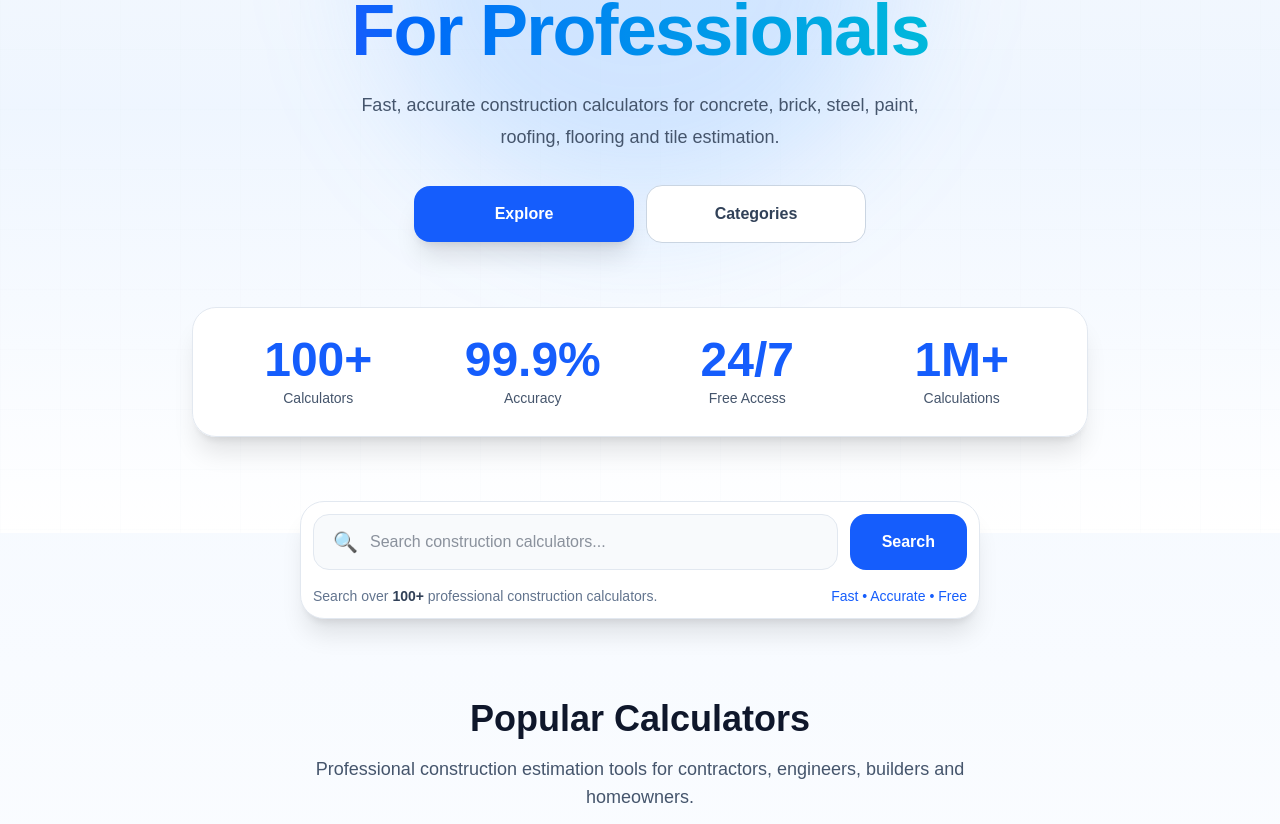
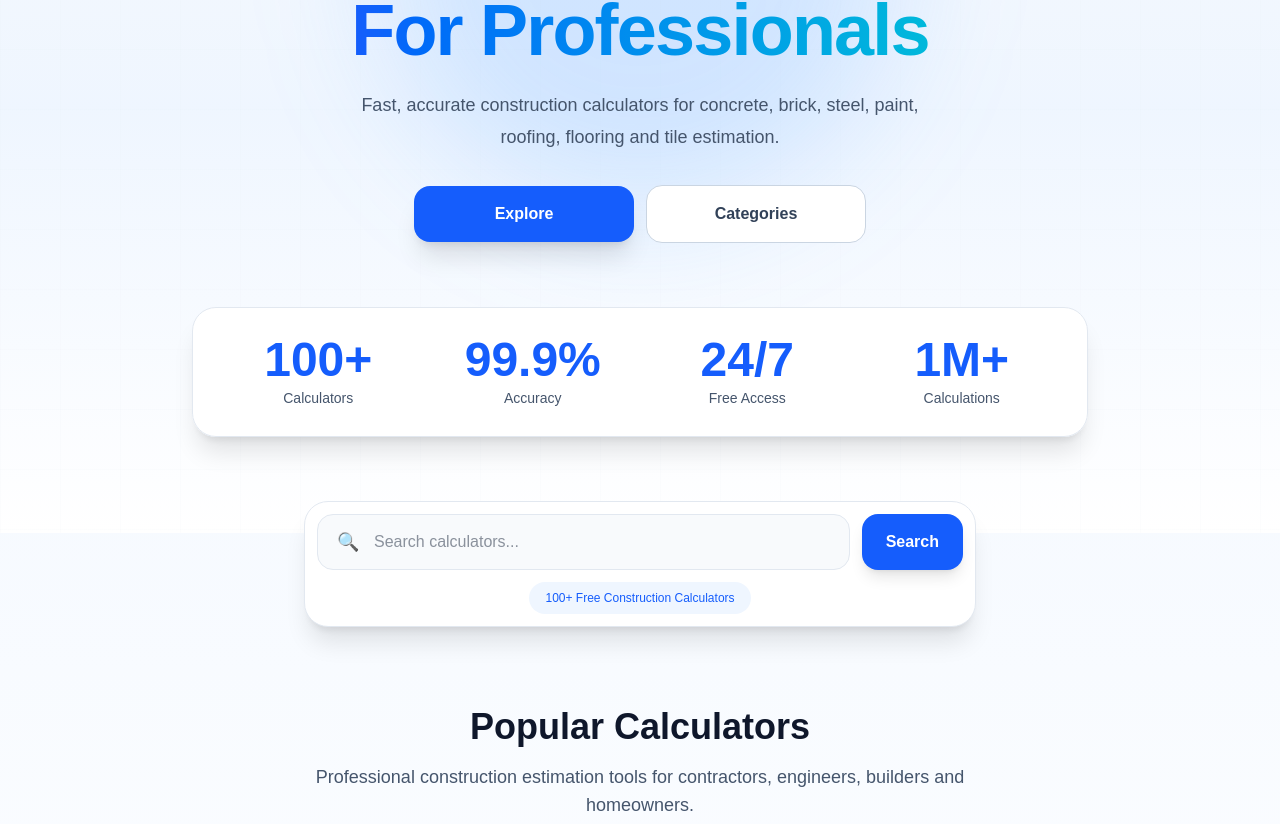
Before and after one commit to km7max-cmd/cornerspan, a Next.js app: page / in a window 1280 px wide. Shown: the part 376-1200 px from the top of the page. Built offline with nearby package versions, Linux system fonts and the light colour scheme.

Commit message:
Refactor SearchBar component layout and styles

```diff
--- a/components/SearchBar.tsx
+++ b/components/SearchBar.tsx
@@ -6,15 +6,16 @@ export default function SearchBar() {
   const [query, setQuery] = useState("");
 
   return (
-    <section className="relative mx-auto w-full max-w-5xl px-5">
+    <section className="mx-auto -mt-4 w-full max-w-5xl px-5 sm:px-6">
 
       <div className="rounded-3xl border border-slate-200 bg-white p-3 shadow-xl">
 
-        <div className="flex flex-col gap-3 md:flex-row">
+        <div className="flex items-center gap-3">
 
+          {/* Search Input */}
           <div className="relative flex-1">
 
-            <span className="absolute left-5 top-1/2 -translate-y-1/2 text-xl text-slate-400">
+            <span className="absolute left-5 top-1/2 -translate-y-1/2 text-lg">
               🔍
             </span>
 
@@ -22,26 +23,24 @@ export default function SearchBar() {
               type="text"
               value={query}
               onChange={(e) => setQuery(e.target.value)}
-              placeholder="Search construction calculators..."
-              className="h-14 w-full rounded-2xl border border-slate-200 bg-slate-50 pl-14 pr-4 text-base text-slate-800 outline-none transition focus:border-blue-500 focus:bg-white"
+              placeholder="Search calculators..."
+              className="h-14 w-full rounded-2xl border border-slate-200 bg-slate-50 pl-14 pr-4 text-base text-slate-800 outline-none transition-all focus:border-blue-500 focus:bg-white focus:ring-4 focus:ring-blue-100"
             />
 
           </div>
 
-          <button className="h-14 rounded-2xl bg-blue-600 px-8 font-semibold text-white transition hover:bg-blue-700">
+          {/* Button */}
+          <button className="flex h-14 items-center justify-center rounded-2xl bg-blue-600 px-6 font-semibold text-white shadow-lg transition-all duration-300 hover:bg-blue-700">
             Search
           </button>
 
         </div>
-                <div className="mt-4 flex flex-col items-center justify-between gap-2 text-center text-sm text-slate-500 md:flex-row md:text-left">
+                {/* Bottom Info */}
+        <div className="mt-3 flex items-center justify-center">
 
-          <p>
-            Search over <span className="font-semibold text-slate-700">100+</span> professional construction calculators.
-          </p>
-
-          <p className="font-medium text-blue-600">
-            Fast • Accurate • Free
-          </p>
+          <span className="rounded-full bg-blue-50 px-4 py-2 text-xs font-medium text-blue-600">
+            100+ Free Construction Calculators
+          </span>
 
         </div>
 
```
